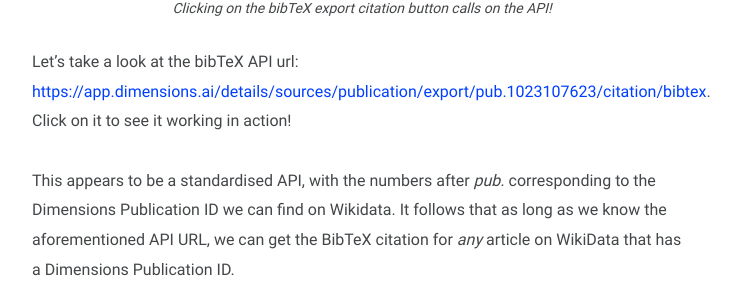
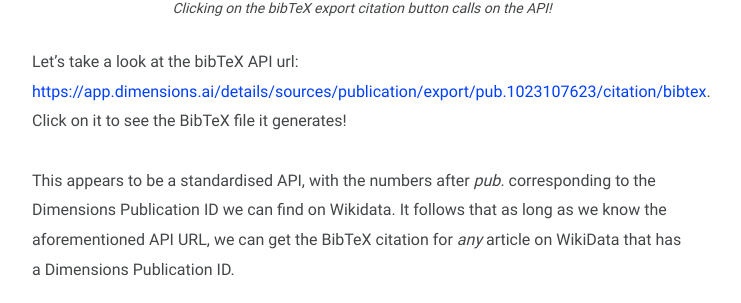
Before and after one commit to colonelsheep/outreachy24-blog, a Jekyll site: the page built from _posts/citation-extraction-guide/2022-06-20-citation-extraction-guide.md, in a window 1280 px wide and 900 px high, scrolled down 1847 px. Shown: the part 178-481 px from the top of the window, without its empty margins (278-1019 px from the left). Built offline with Jekyll 4.4.1, drawn with Linux system fonts in a browser that asks for light colours.

Commit message:
small fixes...

````diff
--- a/_posts/citation-extraction-guide/2022-06-20-citation-extraction-guide.md
+++ b/_posts/citation-extraction-guide/2022-06-20-citation-extraction-guide.md
@@ -22,7 +22,7 @@
 <figcaption>Clicking on the bibTeX export citation button calls on the API!</figcaption>
 </figure>
 
-Let's take a look at the bibTeX API url: [https://app.dimensions.ai/details/sources/publication/export/pub.1023107623/citation/bibtex](https://app.dimensions.ai/details/sources/publication/export/pub.1023107623/citation/bibtex). Click on it to see it working in action!
+Let's take a look at the bibTeX API url: [https://app.dimensions.ai/details/sources/publication/export/pub.1023107623/citation/bibtex](https://app.dimensions.ai/details/sources/publication/export/pub.1023107623/citation/bibtex). Click on it to see the BibTeX file it generates!
 
 This appears to be a standardised API, with the numbers after *pub.* corresponding to the Dimensions Publication ID we can find on Wikidata. It follows that as long as we know the aforementioned API URL, we can get the BibTeX citation for *any* article on WikiData that has a Dimensions Publication ID.
 
@@ -30,7 +30,7 @@
 
 The next step after getting the BibTeX file is to parse the file in a way that accurately gives us the first and last names of an author. Let us manually evaluate the author section in the BibTeX file:
 
-```author = {Kolbe, Jason J. and Glor, Richard E. and Rodríguez Schettino, Lourdes and Lara, Ada Chamizo and Larson, Allan and Losos, Jonathan B.},```
+`author = {Kolbe, Jason J. and Glor, Richard E. and Rodríguez Schettino, Lourdes and Lara, Ada Chamizo and Larson, Allan and Losos, Jonathan B.},`
 
 Author names, in Dimensions Publication files, work as follows:
 1. The first author surname can be found by finding the first character that follows ```author = {```
````
